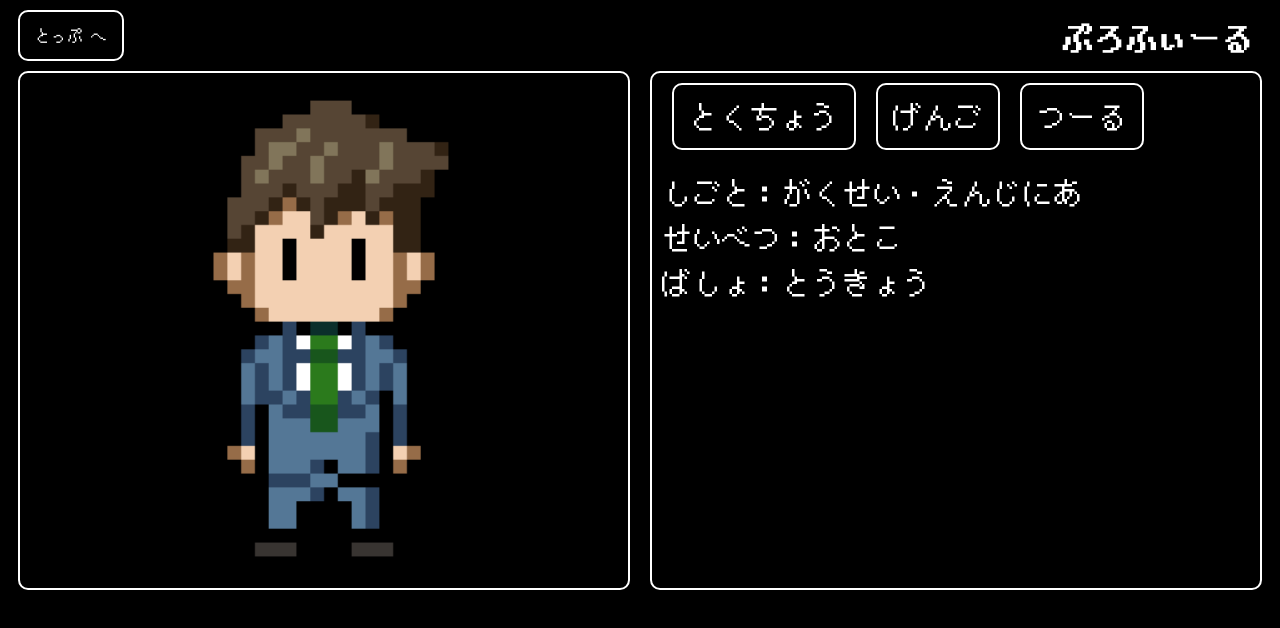
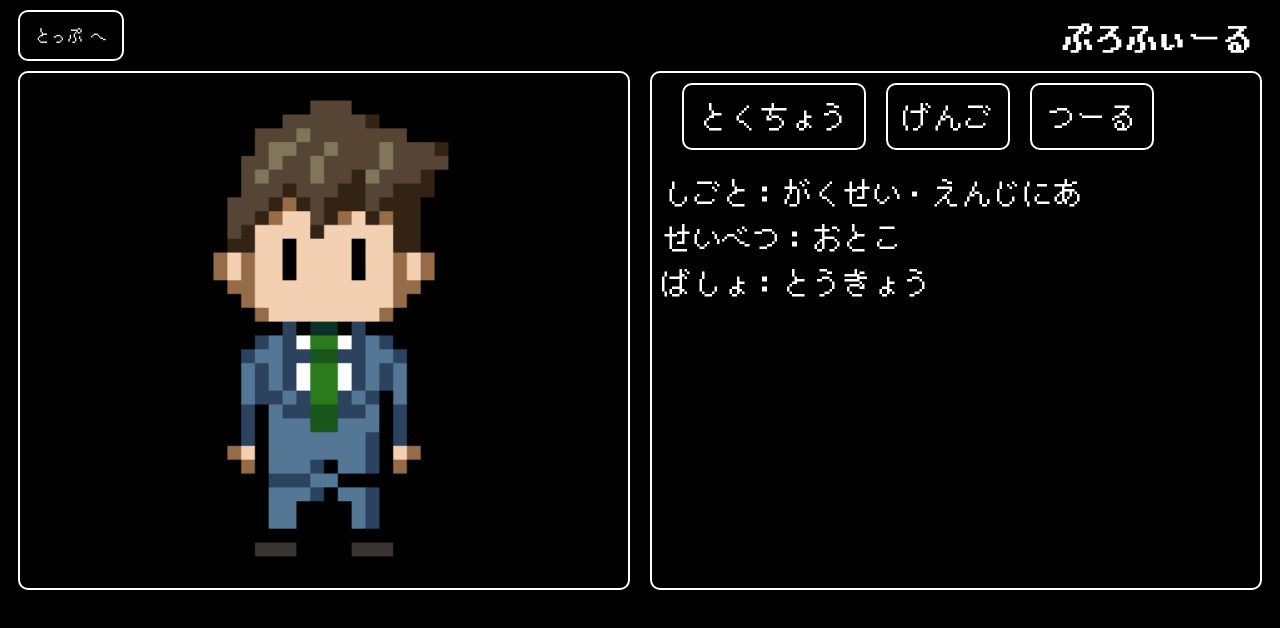
Before and after one commit to hayatetabata/MyPortfolio, a Nuxt app: page /about in a window 1280 px wide. Shown: the top 628 px of the page. Built offline with nearby package versions, Linux system fonts and the light colour scheme.

Commit message:
Fix padding

```diff
--- a/pages/about/index.vue
+++ b/pages/about/index.vue
@@ -67,7 +67,7 @@
     border solid 2px
     border-radius 10px
     .nav
-      padding 10px
+      padding 10px 20px
       display flex
       .nav-button
         margin 0 10px
```
